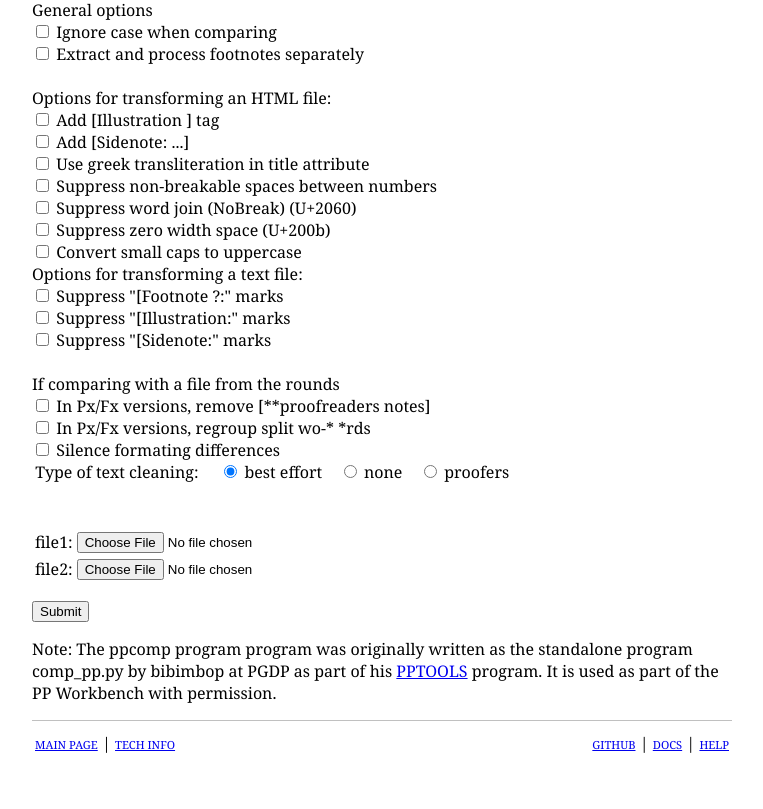
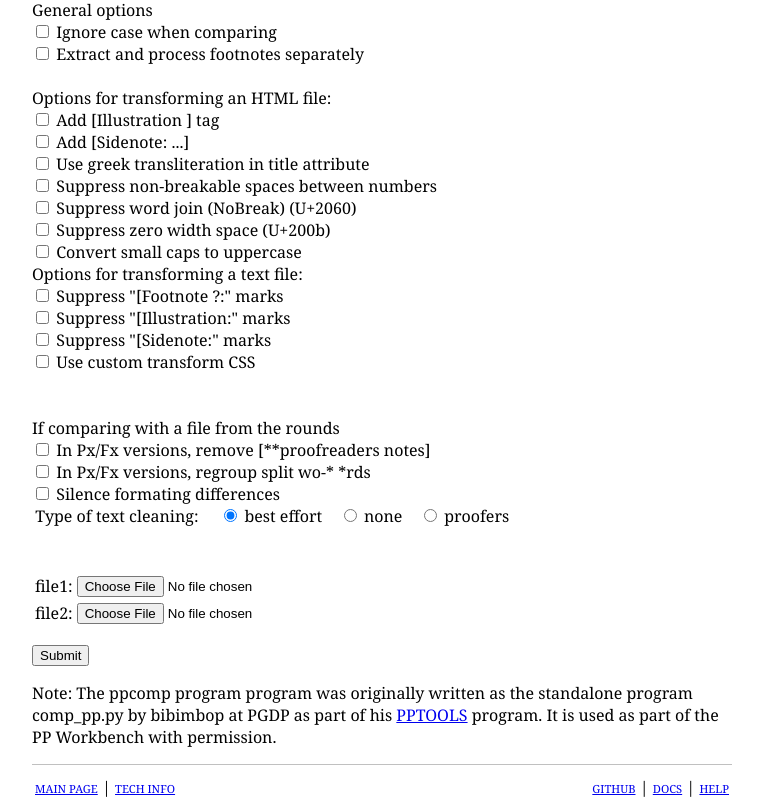
Before and after one commit to DistributedProofreaders/ppwb, a PHP site: page /ppcomp.php in a window 1280 px wide. Shown: the part 191-1000 px from the top of the page, without its empty margins (258-1021 px from the left). Before the commit the page ends 944 px from the top, so only its background shows below. Run offline with PHP 8.4, Linux system fonts and the light colour scheme; some libraries are stand-ins or nearby versions.

Commit message:
Implement custom CSS transform (port from PPTools)

```diff
--- a/ppcomp-action.php
+++ b/ppcomp-action.php
@@ -50,6 +50,10 @@ if(isset($_POST['txt-cleanup-type'])){
     $options[] = "--txt-cleanup-type " . escapeshellarg($_POST['txt-cleanup-type']);
 }
 
+if(isset($_POST['use-custom-transform-css']) && isset($_POST['css'])){
+    $options[] = "--css " . escapeshellarg($_POST['css']);
+}
+
 // ----- no errors. proceed ----------------------------------------
 
 log_tool_access("ppcomp", $upid);
--- a/ppcomp.php
+++ b/ppcomp.php
@@ -66,6 +66,16 @@ or views the results file.</p>
 
 <input type="checkbox" name="suppress-sidenote-tags" value="No" id="suppress-sidenote-tags">
 <label for="suppress-sidenote-tags">Suppress "[Sidenote:" marks</label><br>
+
+<input type="checkbox" name="use-custom-transform-css" value="No" id="use-custom-transform-css">
+<label for="use-custom-transform-css">Use custom transform CSS</label><br>
+<textarea id="css" name="css" rows="8" cols="60">
+/* Add brackets around footnote anchor */
+/*   .fnanchor:before { content: "["; }
+     .fnanchor:after { content: "]"; } */
+
+/* .tb {display: none;} */
+</textarea><br>
 <br>
 
 <div>If comparing with a file from the rounds</div>
@@ -113,5 +123,18 @@ program comp_pp.py by bibimbop at PGDP as part of his
 <a href='https://pptools.tangledhelix.com'>PPTOOLS</a> program.
 It is used as part of the PP Workbench with permission.
 </p>
+
+<script>
+function customTransformCssShowHide(e) {
+  if ($("#use-custom-transform-css").is(":checked")) {
+    $("#css").show();
+  } else {
+    $("#css").hide();
+  }
+}
+customTransformCssShowHide(false);
+$("#use-custom-transform-css").on("click", customTransformCssShowHide);
+</script>
+
 MENU;
 }
```
